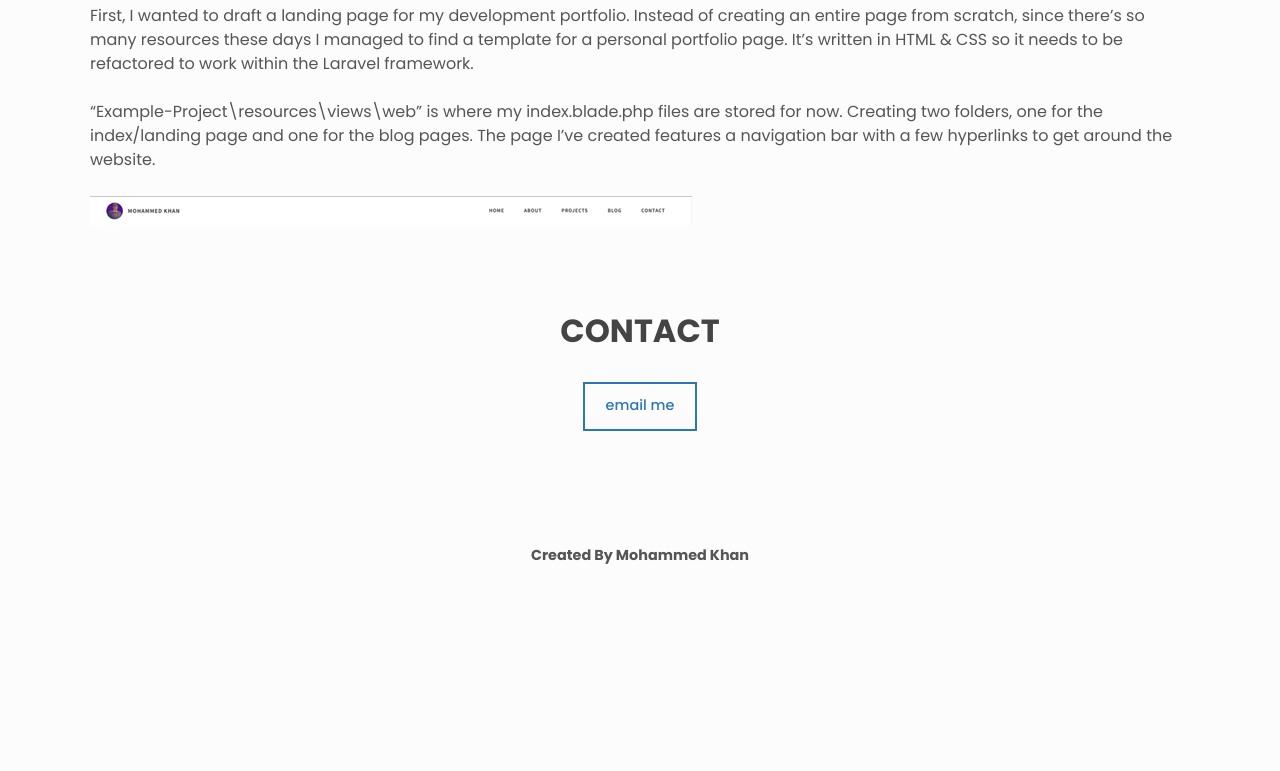
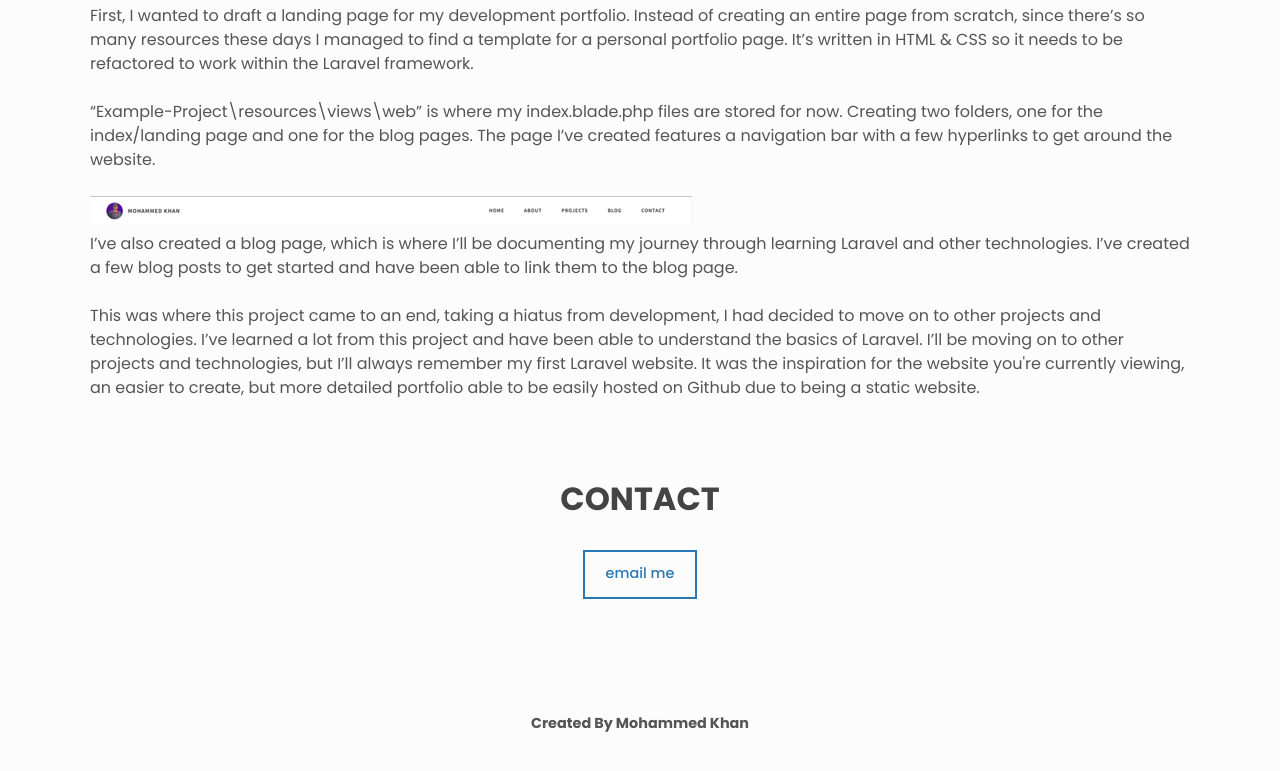
Before and after one commit to mohammedkhan2000/mohammedkhan2000.github.io, a plain HTML site: page Laravel Website.html in a window 1280 px wide. Shown: the part 1752-2523 px from the top of the page. Before the commit the page ends 2367 px from the top, so only its background shows below. Drawn offline with Linux system fonts and the light colour scheme.

Commit message:
Completion of Laravel dev info

```diff
--- a/Laravel Website.html
+++ b/Laravel Website.html
@@ -125,6 +125,20 @@
         <br>
         <img src="Images/Navigation Bar.png" alt="An image of the navigation bar">
         <br>
+        <p>
+            I’ve also created a blog page, which is where I’ll be documenting my journey through
+            learning Laravel and other technologies. I’ve created a few blog posts to get started
+            and have been able to link them to the blog page.
+        </p>
+        <br>
+        <p>
+            This was where this project came to an end, taking a hiatus from development, I had
+            decided to move on to other projects and technologies. I’ve learned a lot from this
+            project and have been able to understand the basics of Laravel. I’ll be moving on to
+            other projects and technologies, but I’ll always remember my first Laravel website.
+            It was the inspiration for the website you're currently viewing, an easier to create,
+            but more detailed portfolio able to be easily hosted on Github due to being a static website.
+        </p>
       </div>
 
       <!-- Contact -->
```
Also changed, not shown: index.html (+3 -2 lines).
